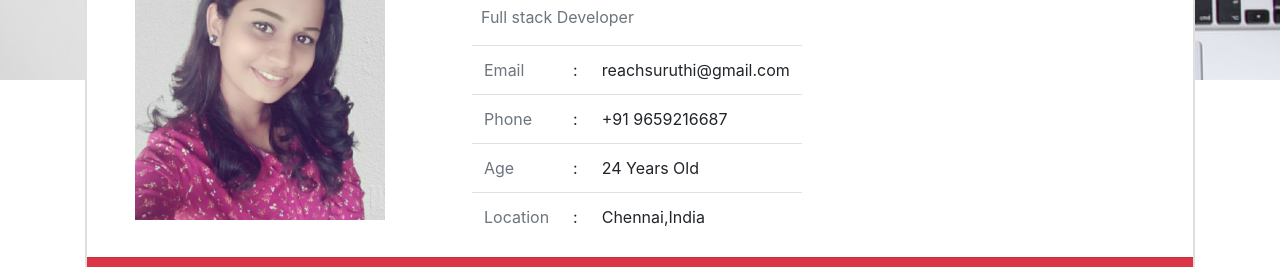
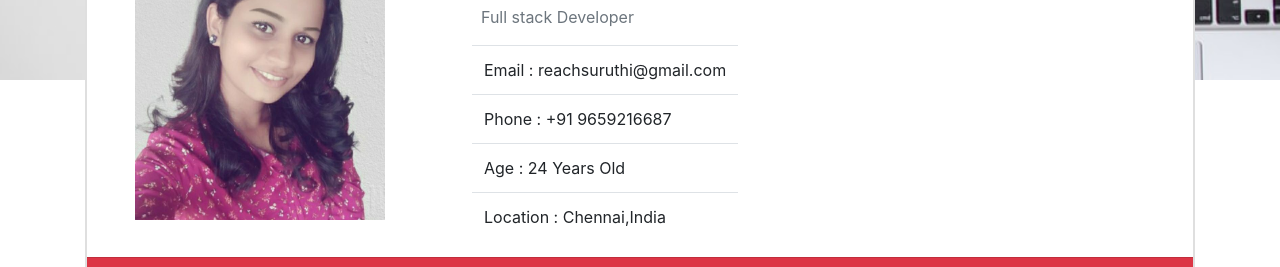
Before and after one commit to Suruthi-vs/Portfolio_1, a plain HTML site: page index.html in a window 1280 px wide. Shown: the part 420-687 px from the top of the page. Drawn offline with nearby package versions, Linux system fonts and the light colour scheme; a web font is replaced by a local one.

Commit message:
Update index.html

```diff
--- a/index.html
+++ b/index.html
@@ -60,29 +60,20 @@
                                         <p class="text-muted ml-5">Full stack Developer</p>
                                         <div class="container">
                                             <table class="table table-responsive ml-4">
-
                                                 <tr>
-                                                    <td class="text-muted">Email</td>
-                                                    <td>:</td>
-                                                    <td>reachsuruthi@gmail.com</td>
+                                                    <td>Email :  reachsuruthi@gmail.com</td>
                                                 </tr>
                                                 <tr>
-                                                    <td class="text-muted">Phone</td>
-                                                    <td>:</td>
-                                                    <td>+91 9659216687</td>
+                                                    <td>Phone  :  +91 9659216687</td>
                                                 </tr>
                                                 <tr>
-                                                    <td class="text-muted">Age</td>
-                                                    <td>:</td>
-                                                    <td>24 Years Old</td>
+                                                    <td>Age  :  24 Years Old</td>
+
                                                 </tr>
                                                 <tr>
-                                                    <td class="text-muted">Location</td>
-                                                    <td>:</td>
-                                                    <td>Chennai,India</td>
+                                                    <td>Location  :  Chennai,India</td>
+
                                                 </tr>
-
-
                                             </table>
 
                                         </div>
@@ -96,7 +87,7 @@
                                     <a href="https://www.quora.com/"><i class="fa fa-quora fa-2x mx-3"></i></a>
 
                                 </div>
-1
+
                             </div>
 
                         </div>
@@ -197,7 +188,7 @@
                         <a href="https://github.com/Suruthi-vs/Tic-tac-toe-Game"><i class="fa fa-github fa-2x mx-3"></i>Created Tic Tac Toe game using Javascript</a>
                         <a href="https://github.com/Suruthi-vs/Teacher_management_system"><i class="fa fa-github fa-2x mx-3"></i>Created Teacher Management System using Node js,Express js,PostgreSQL,Sequelize ORM</a>
                         <!-- <a href="https://github.com/"><i class="fa fa-github fa-2x mx-3"></i>Created a Blog using Node js,Express js,Mongo DB,Mongoose ORM,React js</a> -->
-                        <a href="https://github.com/Suruthi-vs/To_Do_List_V1"><i class="fa fa-github fa-2x mx-3"></i>Created a To do List App using React js</a>
+                        <a href="https://github.com/"><i class="fa fa-github fa-2x mx-3"></i>Created a To do List App using React js</a>
                         <a href="https://github.com/Suruthi-vs/LocalLibrary-website"><i class="fa fa-github fa-2x mx-3"></i>Created Local Library Website and deployed using Heroku</a>
 
 
```
